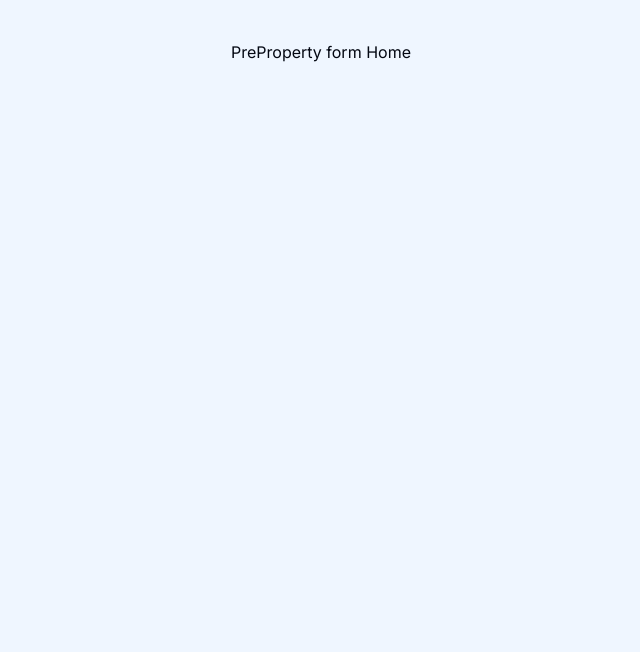
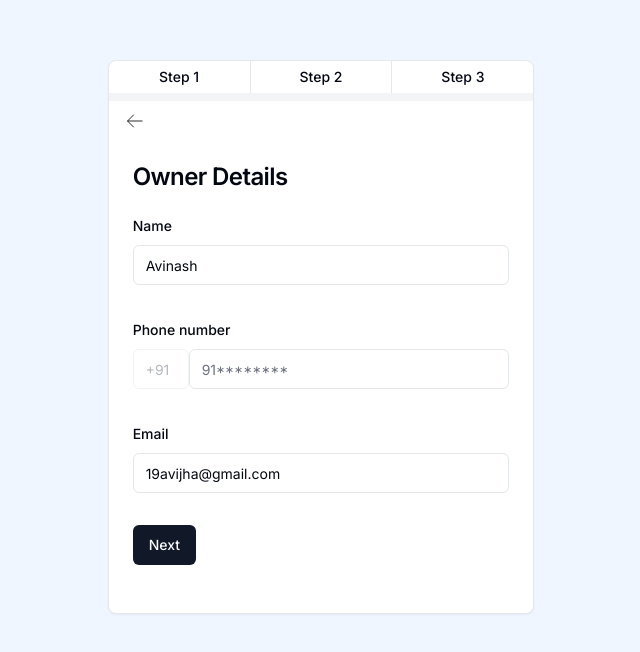
Before and after one commit to Buzxxx/ehe_next, a Next.js app: page /property-inquiry in a window 1280 px wide. Shown: the top 652 px of the page, without its empty margins (319-959 px from the left). Built offline with nearby package versions, Linux system fonts and the light colour scheme.

Commit message:
landlord form live

```diff
--- a/src/app/property-inquiry/page.tsx
+++ b/src/app/property-inquiry/page.tsx
@@ -1,8 +1,12 @@
+import LandlordForm from "@/components/property/features/ownerPropertyForm";
+
 export default function Home() {
   return (
     <>
       <div className="min-h-screen bg-blue-50">
-        <div className="flex justify-center md:pt-10">PreProperty form Home </div>
+        <div className="flex justify-center md:pt-10">
+          <LandlordForm />
+        </div>
       </div>
     </>
   );
```
